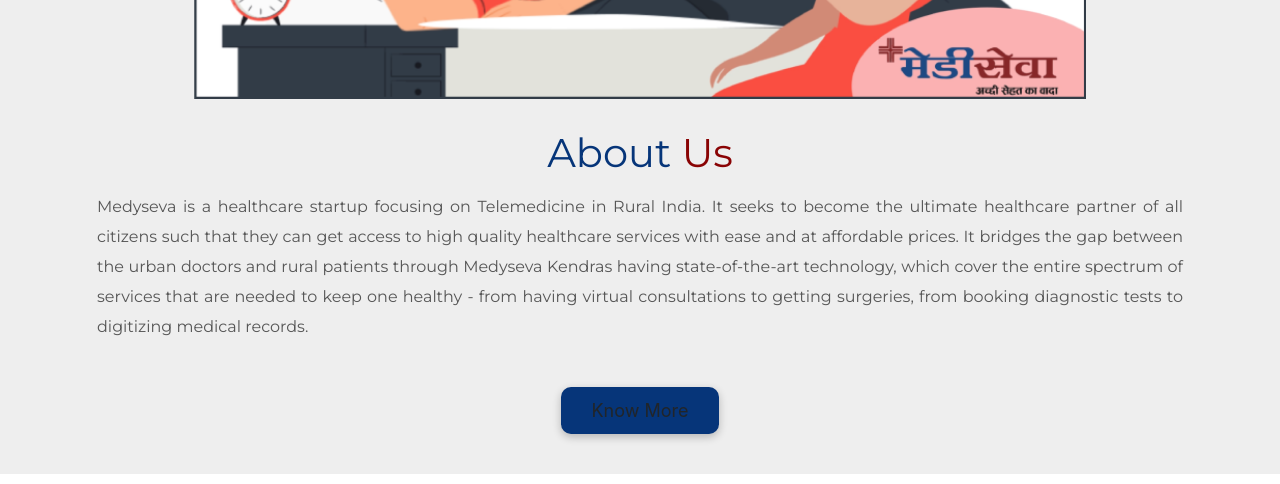
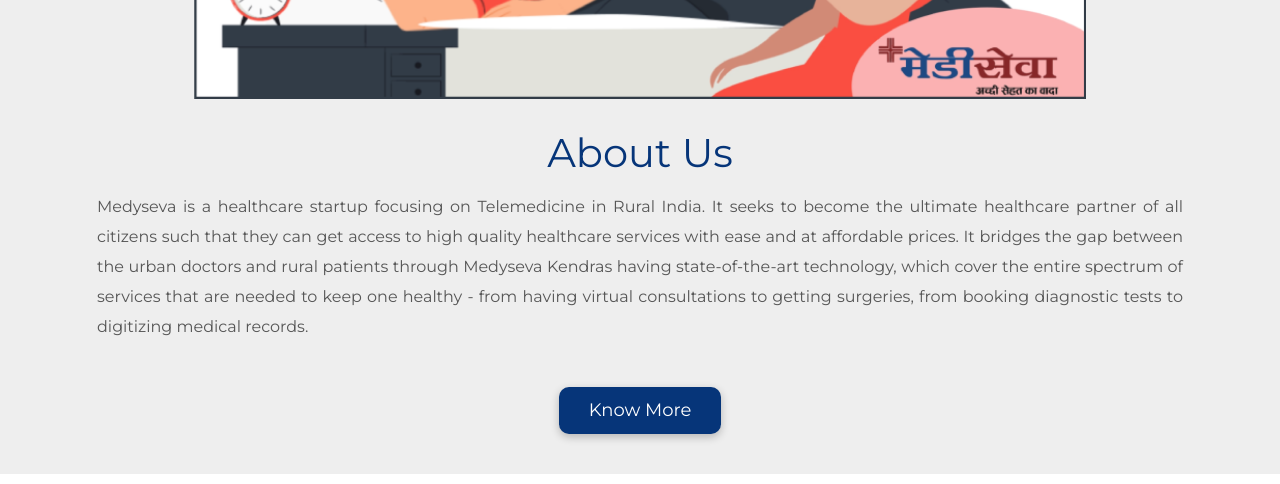
Before and after one commit to RyQuest/medyseva-website, a React (Create React App) app: page / in a window 1280 px wide. Shown: the part 1100-1584 px from the top of the page. Built offline with nearby package versions, Linux system fonts and the light colour scheme.

Commit message:
css update

```diff
--- a/public/assets/css/style.css
+++ b/public/assets/css/style.css
@@ -25,7 +25,7 @@
     box-sizing: border-box;
 }
 body{
-    font-family: 'Montserrat', sans-serif;
+    font-family: 'Montserrat', sans-serif !important;
 }
 
 a,button,ul,ol,li,p,h1,h2,h3,h4,h5,h6{
@@ -124,7 +124,7 @@
     box-shadow: rgba(0, 0, 0, 0.24) 0px 3px 8px;
     cursor: pointer;
     transition: .3s;
-    color: #fff;
+    color: #fff !important;
 }
 .round-btn{
     width: 44px;
@@ -199,7 +199,7 @@
     display: inline-flex;
     align-items: center;
     font-size: 16px;
-    color: var(--primary-color);
+    color: var(--primary-color) !important;
     padding: 25px 12px;
     margin: 0 3px;
     cursor: pointer;
@@ -763,9 +763,9 @@
     font-family: var(--Montserrat);
     font-weight: normal;
 }
-#video .des h2 span{
+/* #video .des h2 span{
     color: #890304;
-}
+} */
 #video .des {
     padding: 30px 0 0;
 }
@@ -1216,6 +1216,10 @@
 .joinus-medi-sec h4 img{
    height: 16px;
 }
+.joinus-medi-sec h4 a{
+    color: #0d6efd !important;
+    text-decoration: underline !important;
+}
 .jon-us-inner-box{
    background-color: #fff;
    padding: 50px;
@@ -1229,6 +1233,12 @@
     padding: 10px;
     margin: 40px auto;
 }
+.jon-us-inner-box .joinUsInfo {
+    text-decoration: none;
+    color: #063579;
+    font-weight: 500;
+}
+
 .jon-us-inner-box h5{
     padding-bottom: 10px;
 }
--- a/src/Component/HomePage/HomePage.jsx
+++ b/src/Component/HomePage/HomePage.jsx
@@ -757,7 +757,7 @@
                         </section> */}
 
 
-                        <ContactUs/>
+                    <ContactUs />
 
                     <section className="joinus-medi-sec">
                         <div className="container">
@@ -776,11 +776,12 @@
                                             <h5>For Further Details, Call us</h5>
                                             <h4>
                                                 <a href>
-                                                        <img src="assets/img/call.png" />+91 75669 75666</a></h4><a href>
+                                                    <img src="assets/img/call.png" />+91 75669 75666</a></h4>
+                                            <a href>
                                             </a>
                                         </div>
                                         <h5>Or send in your resume to </h5>
-                                            <p>
+                                        <p className='joinUsInfo'>
                                             <a href><i className="fas fa-envelope" /> &nbsp; info@lntinfotech.com</a>
                                         </p>
                                         {/* <h5>Doctors can download our App</h5>
```
Lines whose indentation alone changed are shown as unchanged.
